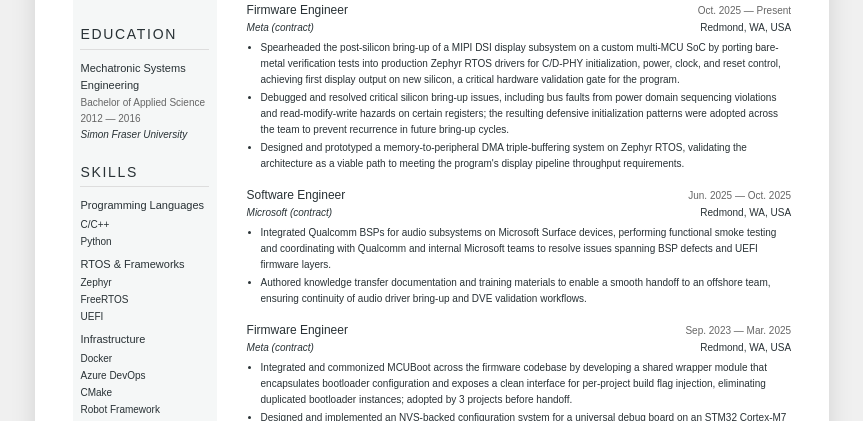
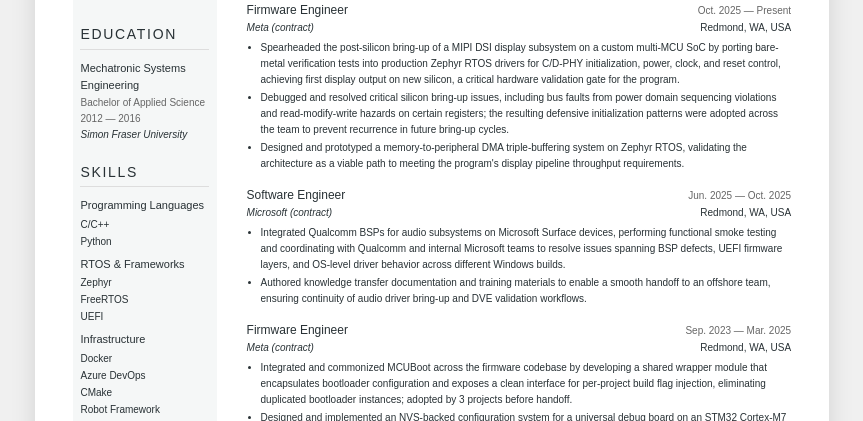
Before and after one commit to migcruz/cruzmiguelresume, a plain HTML site: page src/index.html in a window 1280 px wide. Shown: the part 327-748 px from the top of the page, without its empty margins (208-1071 px from the left). Drawn offline with Linux system fonts and the light colour scheme; a web font is replaced by a local one.

Commit message:
add CI workflow to build and release resume PDF

```diff
--- a/src/index.html
+++ b/src/index.html
@@ -149,7 +149,7 @@
             <div class="entry-sub"><span class="entry-company">Microsoft (contract)</span><span class="entry-location">Redmond, WA, USA</span></div>
             <ul>
               <li>Integrated Qualcomm BSPs for audio subsystems on Microsoft Surface devices, performing functional smoke testing and coordinating with Qualcomm and internal Microsoft teams to
-                  resolve issues spanning BSP defects and UEFI firmware layers.
+                  resolve issues spanning BSP defects, UEFI firmware layers, and OS-level driver behavior across different Windows builds.
               </li>
               <li>Authored knowledge transfer documentation and training materials to enable a smooth handoff to an offshore team, ensuring continuity of audio driver bring-up and DVE validation workflows.
               </li>
```
Also changed, not shown: .github/workflows/build-resume.yml (added).
